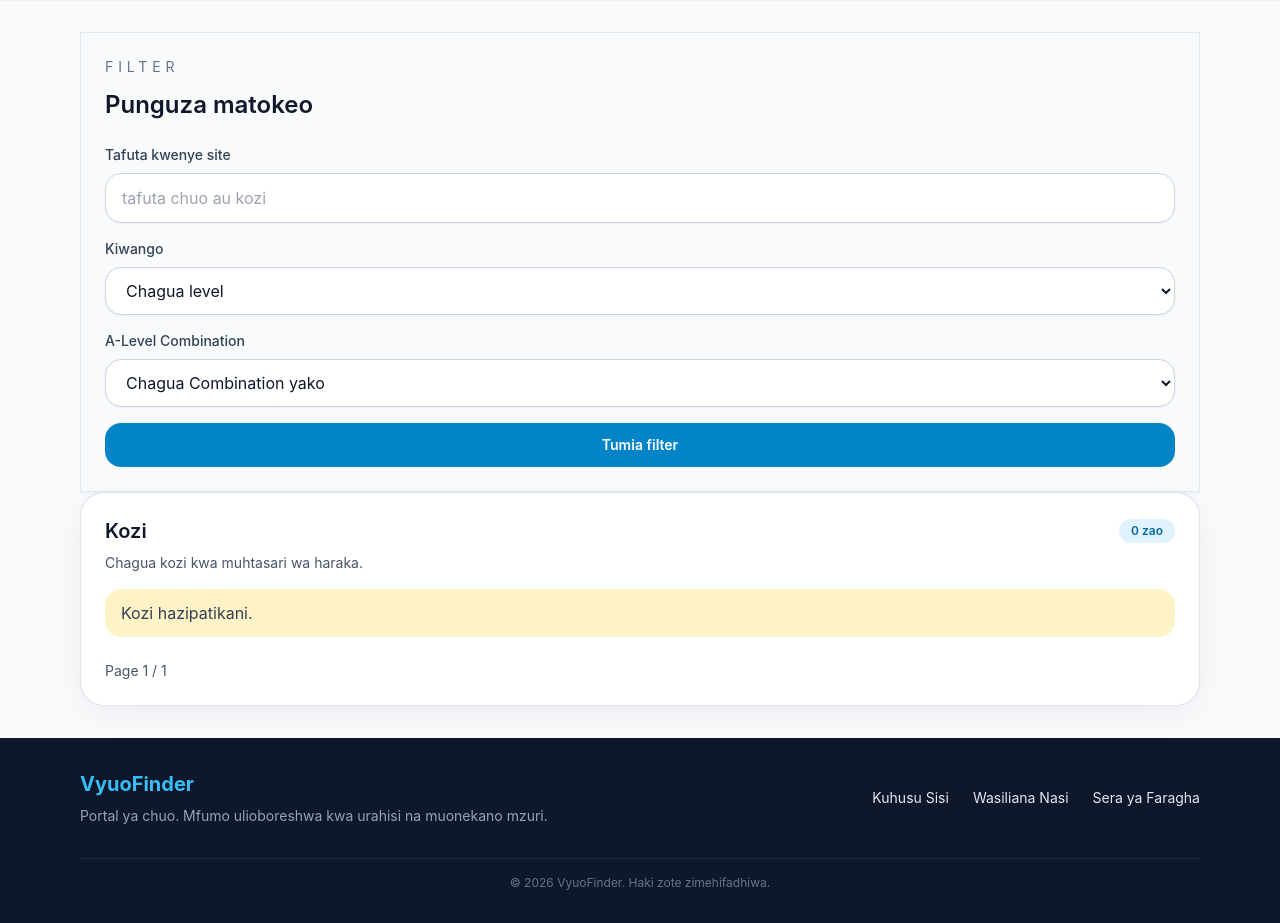
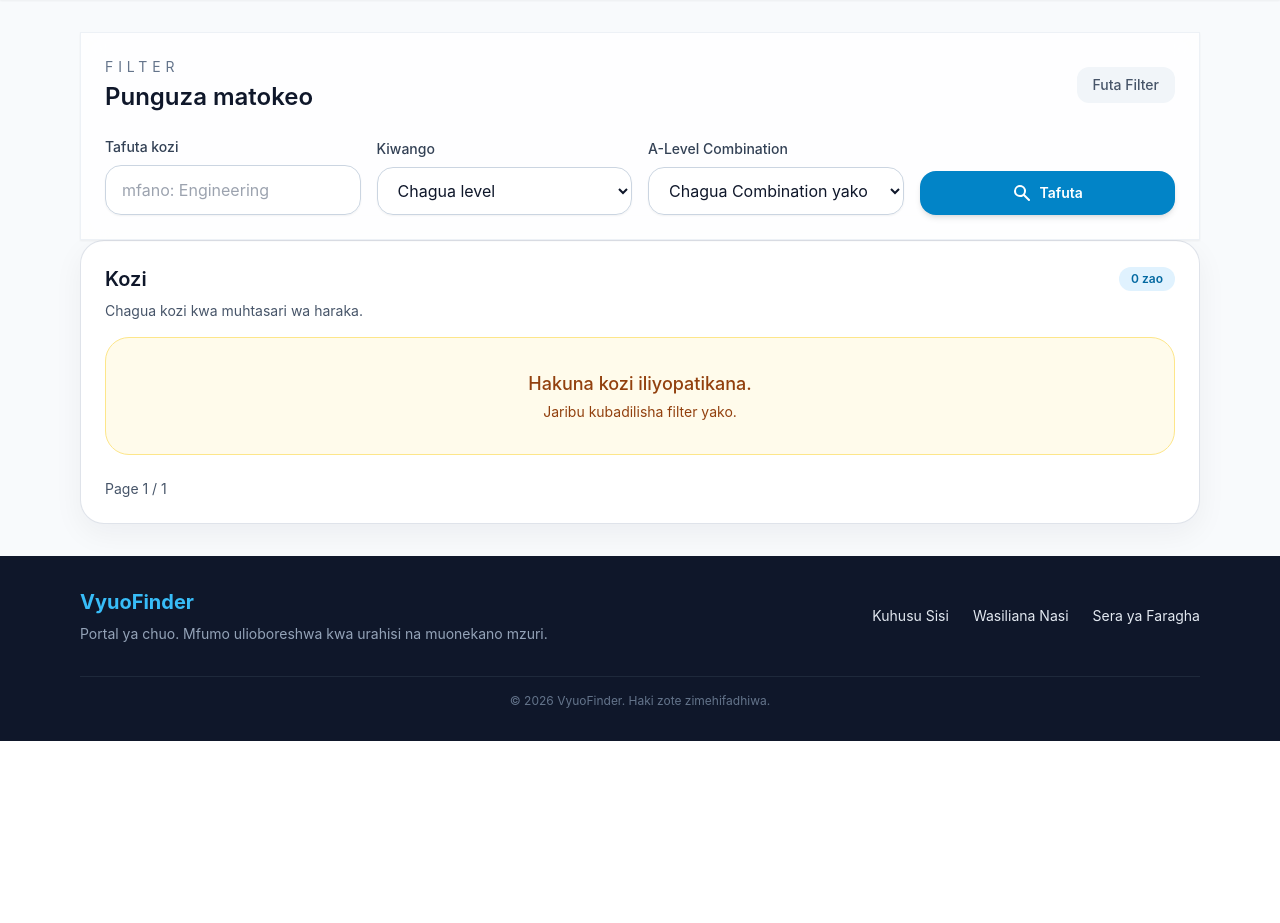
Before and after one commit to Nyisulya/vyuo, a Django app: page /home/courses/ in a window 1280 px wide. Shown: the part 97-1020 px from the top of the page. After the commit the page ends 838 px from the top, so only its background shows below. Run offline with Django 5.2, Linux system fonts and the light colour scheme; data that the repository does not hold is empty; some libraries are stand-ins or nearby versions.

Commit message:
Upgraded UI for filters and course list

```diff
--- a/universitysite/templates/universitysite/course_list.html
+++ b/universitysite/templates/universitysite/course_list.html
@@ -1,21 +1,25 @@
 {% extends 'universitysite/base.html' %}
 
 {% block content %}
-<div class="rounded-2rem border border-slate-200 bg-slate-50 p-6 shadow-sm">
-    <p class="text-sm uppercase tracking-[0.35em] text-slate-500">Filter</p>
-    <h2 class="mt-3 text-2xl font-semibold text-slate-900">Punguza matokeo</h2>
-    <form id="filter-form" method="get" class="space-y-4 mt-6">
+<div class="rounded-2rem border border-slate-200/60 bg-white/80 backdrop-blur-md p-6 shadow-sm">
+    <div class="flex items-center justify-between">
         <div>
-            <label class="block text-sm font-medium text-slate-700" for="filter-query">Tafuta kwenye
-                site</label>
-            <input id="filter-query" name="q" type="text" value="{{ request.GET.q }}" placeholder="tafuta chuo au kozi"
-                class="focus-ring mt-2 w-full rounded-2xl border border-slate-300 bg-white px-4 py-3 text-slate-900 shadow-sm outline-none">
+            <p class="text-sm uppercase tracking-[0.35em] text-slate-500">Filter</p>
+            <h2 class="mt-1 text-2xl font-semibold text-slate-900">Punguza matokeo</h2>
+        </div>
+        <a href="{% url 'universitysite:course_list' %}" class="rounded-xl bg-slate-100 px-4 py-2 text-sm font-medium text-slate-600 hover:bg-slate-200">Futa Filter</a>
+    </div>
+    <form id="filter-form" method="get" class="mt-6 grid grid-cols-1 gap-4 md:grid-cols-4 items-end">
+        <div>
+            <label class="block text-sm font-medium text-slate-700" for="filter-query">Tafuta kozi</label>
+            <input id="filter-query" name="q" type="text" value="{{ request.GET.q }}" placeholder="mfano: Engineering"
+                class="focus-ring mt-2 w-full rounded-2xl border border-slate-300 bg-white/50 px-4 py-3 text-slate-900 shadow-sm outline-none transition-all focus:bg-white focus:ring-2 focus:ring-sky-500">
         </div>
 
         <div>
             <label class="block text-sm font-medium text-slate-700" for="level">Kiwango</label>
             <select id="level" name="level"
-                class="focus-ring mt-2 w-full rounded-2xl border border-slate-300 bg-white px-4 py-3 text-slate-900 shadow-sm outline-none">
+                class="focus-ring mt-2 w-full rounded-2xl border border-slate-300 bg-white/50 px-4 py-3 text-slate-900 shadow-sm outline-none transition-all focus:bg-white focus:ring-2 focus:ring-sky-500">
                 <option value="">Chagua level</option>
                 <option value="Certificate" {% if request.GET.level == 'Certificate' %}selected{% endif %}>
                     Certificate</option>
@@ -31,7 +35,7 @@
         <div>
             <label class="block text-sm font-medium text-slate-700" for="combination">A-Level Combination</label>
             <select id="combination" name="combination"
-                class="focus-ring mt-2 w-full rounded-2xl border border-slate-300 bg-white px-4 py-3 text-slate-900 shadow-sm outline-none">
+                class="focus-ring mt-2 w-full rounded-2xl border border-slate-300 bg-white/50 px-4 py-3 text-slate-900 shadow-sm outline-none transition-all focus:bg-white focus:ring-2 focus:ring-sky-500">
                 <option value="">Chagua Combination yako</option>
                 <option value="PCB" {% if request.GET.combination == 'PCB' %}selected{% endif %}>PCB (Physics, Chemistry, Biology)</option>
                 <option value="PCM" {% if request.GET.combination == 'PCM' %}selected{% endif %}>PCM (Physics, Chemistry, Mathematics)</option>
@@ -49,8 +53,12 @@
         </div>
 
         <button type="submit"
-            class="inline-flex w-full items-center justify-center rounded-2xl bg-sky-600 px-5 py-3 text-sm font-semibold text-white hover:bg-sky-700">Tumia
-            filter</button>
+            class="inline-flex w-full items-center justify-center gap-2 rounded-2xl bg-sky-600 px-5 py-3 text-sm font-semibold text-white shadow-md transition-all hover:bg-sky-700 hover:shadow-lg">
+            <svg xmlns="http://www.w3.org/2000/svg" class="h-5 w-5" viewBox="0 0 20 20" fill="currentColor">
+              <path fill-rule="evenodd" d="M8 4a4 4 0 100 8 4 4 0 000-8zM2 8a6 6 0 1110.89 3.476l4.817 4.817a1 1 0 01-1.414 1.414l-4.816-4.816A6 6 0 012 8z" clip-rule="evenodd" />
+            </svg>
+            Tafuta
+        </button>
     </form>
 </div>
 <section id="course-results" class="card rounded-3xl p-6">
@@ -60,12 +68,28 @@
             zao</span>
     </div>
     <p class="mt-2 text-sm text-slate-600">Chagua kozi kwa muhtasari wa haraka.</p>
-    <div class="mt-4 space-y-2">
+    <div class="mt-4 grid gap-4">
         {% for cours in course %}
-        <a href="{% url 'universitysite:cou' cours.id %}"
-            class="block rounded-2xl border border-slate-200 bg-slate-50 px-4 py-3 text-slate-800 hover:border-sky-400 hover:bg-sky-50">{{ cours.name }}</a>
+        <div class="flex flex-col gap-4 rounded-3xl border border-slate-200/60 bg-white p-5 shadow-sm transition-all hover:shadow-md sm:flex-row sm:items-center sm:justify-between">
+            <div class="flex-1">
+                <h3 class="text-lg font-semibold text-slate-900">{{ cours.name }}</h3>
+            </div>
+            <div class="flex flex-wrap items-center gap-2">
+                <a href="{% url 'universitysite:cou' cours.id %}"
+                    class="inline-flex items-center gap-2 rounded-xl bg-sky-50 px-4 py-2.5 text-sm font-medium text-sky-700 transition-colors hover:bg-sky-100">
+                    <span>🏫</span> Vyuo vinavyotoa
+                </a>
+                <a href="{% url 'universitysite:cou' cours.id %}#requirements"
+                    class="inline-flex items-center gap-2 rounded-xl bg-slate-50 px-4 py-2.5 text-sm font-medium text-slate-700 border border-slate-200 transition-colors hover:bg-slate-100">
+                    <span>📚</span> Sifa / Combinations
+                </a>
+            </div>
+        </div>
         {% empty %}
-        <p class="rounded-2xl bg-amber-100 px-4 py-3 text-slate-700">Kozi hazipatikani.</p>
+        <div class="rounded-3xl border border-amber-200 bg-amber-50 p-8 text-center text-amber-800">
+            <p class="text-lg font-medium">Hakuna kozi iliyopatikana.</p>
+            <p class="mt-1 text-sm">Jaribu kubadilisha filter yako.</p>
+        </div>
         {% endfor %}
     </div>
     <div class="mt-6 flex flex-wrap items-center justify-between gap-3 text-sm text-slate-600">
```
Also changed, not shown: universitysite/templates/universitysite/university_list.html (+19 -11 lines).
